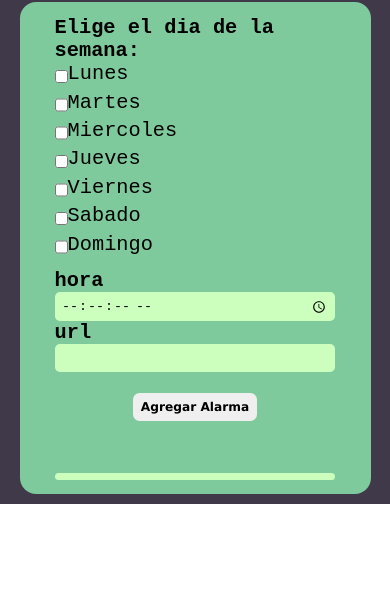
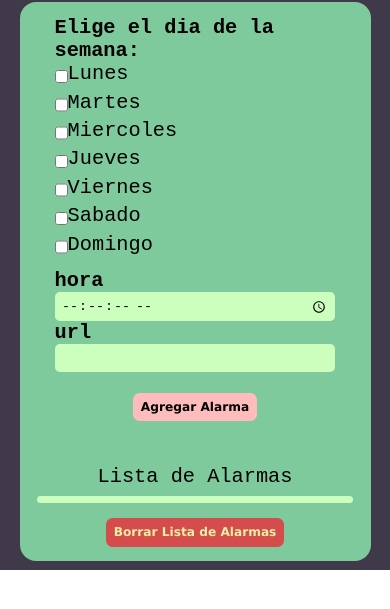
Before and after one commit to MasterJhonny/reto2, a plain HTML site: page index.html in a window 390 px wide. Shown: the part 167-776 px from the top of the page. Drawn offline with Linux system fonts and the light colour scheme.

Commit message:
se anadion el btn de delete

```diff
--- a/css/estilos.css
+++ b/css/estilos.css
@@ -109,6 +109,10 @@ h1 {
 
 }
 
+.pantalla--salida {
+    overflow: auto;
+}
+
 form, label {
     display: flex;
     flex-direction: column;
@@ -145,11 +149,21 @@ input {
     padding: .9rem 1rem;
     font-size: 1.5rem;
     font-family: Verdana, Geneva, Tahoma, sans-serif;
+    background-color: #FFBCBC;
     font-weight: bold;
     cursor: pointer;
 }
 .btn:hover {
     background-color: #9aebba;
+    box-shadow: 1px 1px 4px #222;
+}
+.btn--color {
+    background-color: #D54C4C;
+    color: #ECEFA4;
+    margin: .9rem 0;
+}
+.btn--color:hover {
+    background-color: #8D2828;
     box-shadow: 1px 1px 4px #222;
 }
 
@@ -202,3 +216,8 @@ p {
         width:100%;
     }
 }
+@media (max-width: 450px) {
+    .pantalla {
+        width: 90%;
+    }
+}
--- a/index.html
+++ b/index.html
@@ -79,7 +79,11 @@
                 </div>
             </div>
             <div class="inter--sec pantalla">
-                <p id="pantalla"></p>
+                <span>Lista de Alarmas</span>
+                <p id="pantalla" class="pantalla--salida"></p>
+                <div class="boton">
+                    <button id="boton2" class="btn btn--color">Borrar Lista de Alarmas</button>
+                </div>
             </div>
             <audio src="./audio/tonito.mp3" id="sonido"></audio>
         </section>
--- a/js/main.js
+++ b/js/main.js
@@ -3,6 +3,8 @@
     var dias = ['Lunes', 'Martes', 'Miercoles', 'Jueves', 'Viernes', 'Sabado', 'Domingo']
     var salidaHora = document.getElementById("salidaHora");
     var salidaDia = document.getElementById("salidaDia");
+    // variables of button
+    var boton2 = document.getElementById("boton2");
     var boton = document.getElementById("boton");
     var sonido = document.getElementById("sonido");
     var pantalla = document.getElementById("pantalla");
@@ -161,6 +163,10 @@
 
     var intervalo = setInterval(actualizarHora, 999);
     boton.addEventListener("click", crearAlarma);
+    boton2.onclick = function() {
+        localStorage.removeItem('menory')
+        location.reload()
+    }
 
 
 }())
```
